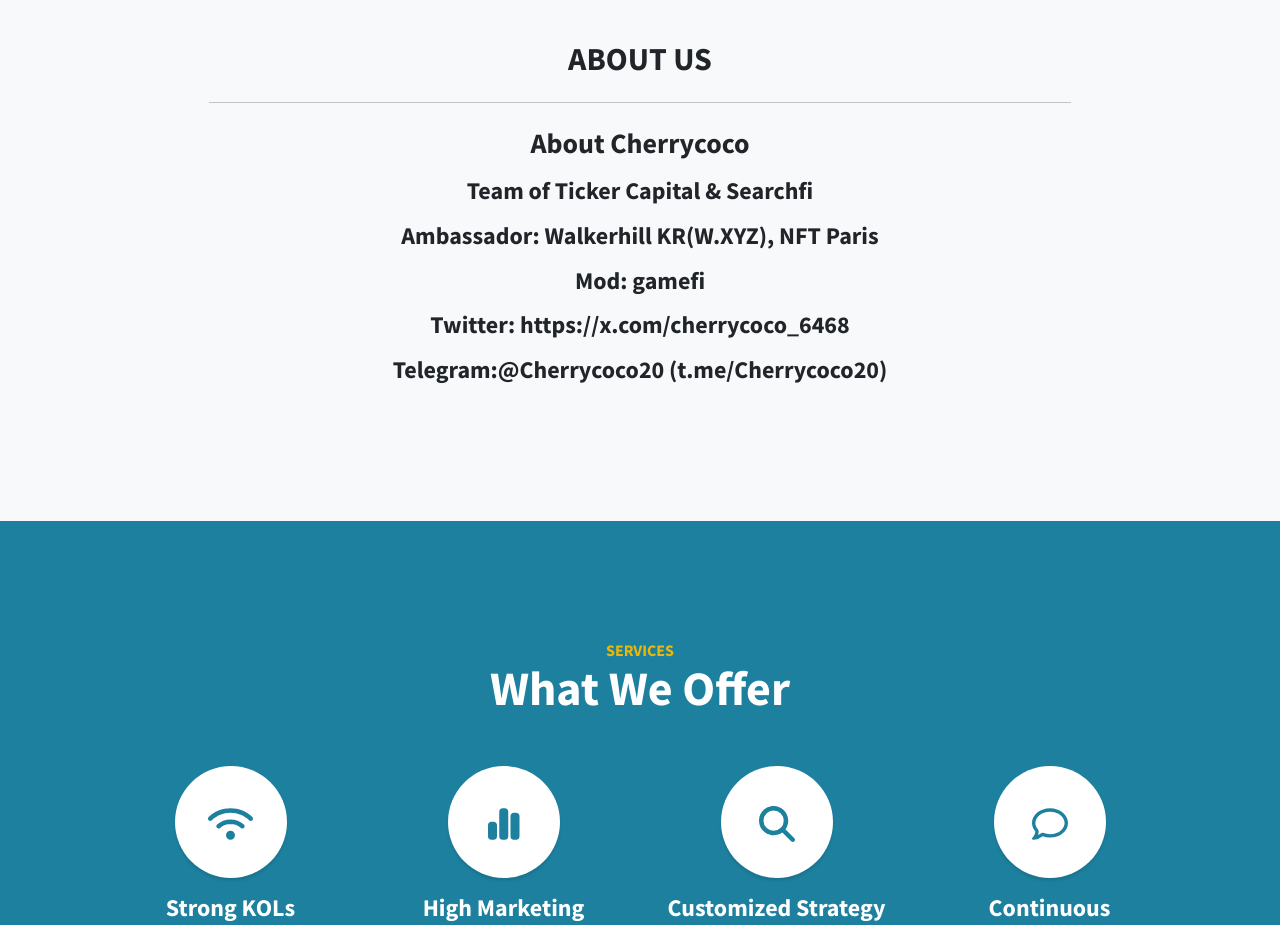
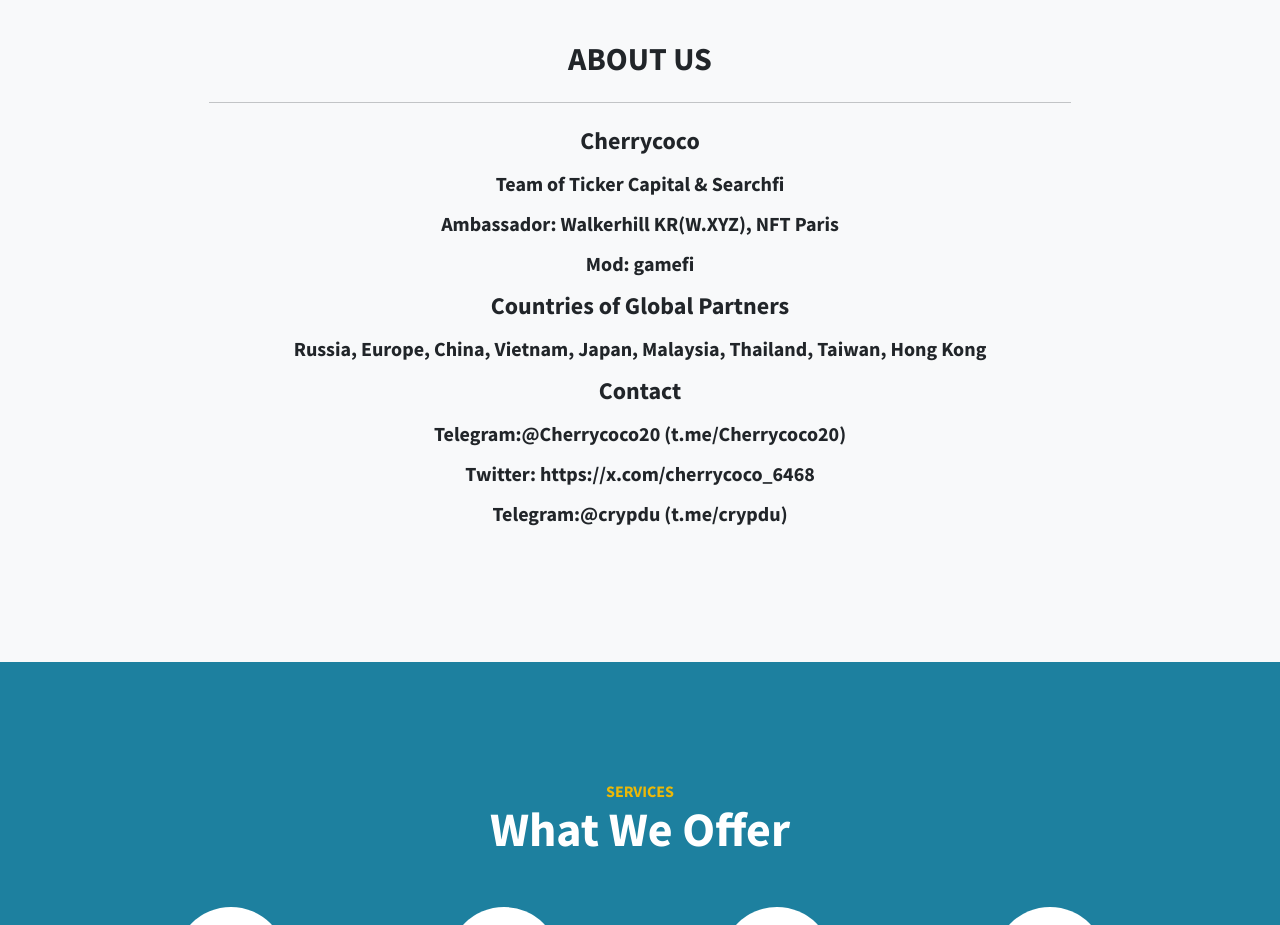
Before and after one commit to GlobalKOLs/GlobalKOLs.github.io, a plain HTML site: page index.html in a window 1280 px wide. Shown: the part 880-1805 px from the top of the page. Drawn offline with nearby package versions, Linux system fonts and the light colour scheme.

Commit message:
Update index.html

```diff
--- a/index.html
+++ b/index.html
@@ -53,14 +53,18 @@
                 <hr class="my-4">
 
                 <!-- 새로운 내용 추가 -->
-                <h3><strong>About Cherrycoco</strong></h3>
-                <p><h4>Team of Ticker Capital & Searchfi</h4></p>
-                <p><h4>Ambassador: Walkerhill KR(W.XYZ), NFT Paris</h4></p>
-                <p><h4>Mod: gamefi</h4></p>
-                <p><h4>Twitter: https://x.com/cherrycoco_6468</h4></p>
-                <p><h4>Telegram:@Cherrycoco20 (t.me/Cherrycoco20)</h4></p>
+                <h4><strong>Cherrycoco</strong></h4>
+                <p><h5>Team of Ticker Capital & Searchfi</h5></p>
+                <p><h5>Ambassador: Walkerhill KR(W.XYZ), NFT Paris</h5></p>
+                <p><h5>Mod: gamefi</h4></p>
 
+                <h4>Countries of Global Partners</h4>
+                <p><h5>Russia, Europe, China, Vietnam, Japan, Malaysia, Thailand, Taiwan, Hong Kong</h5></p>
 
+                <h4>Contact</h4>
+                <p><h5>Telegram:@Cherrycoco20 (t.me/Cherrycoco20)</h5></p>
+                <p><h5>Twitter: https://x.com/cherrycoco_6468</h5></p>
+                <p><h5>Telegram:@crypdu (t.me/crypdu)</h5></p>
 
                 <!-- 버튼 제거
                 <a class="btn btn-dark btn-xl" href="#services">What We Offer</a>
```
